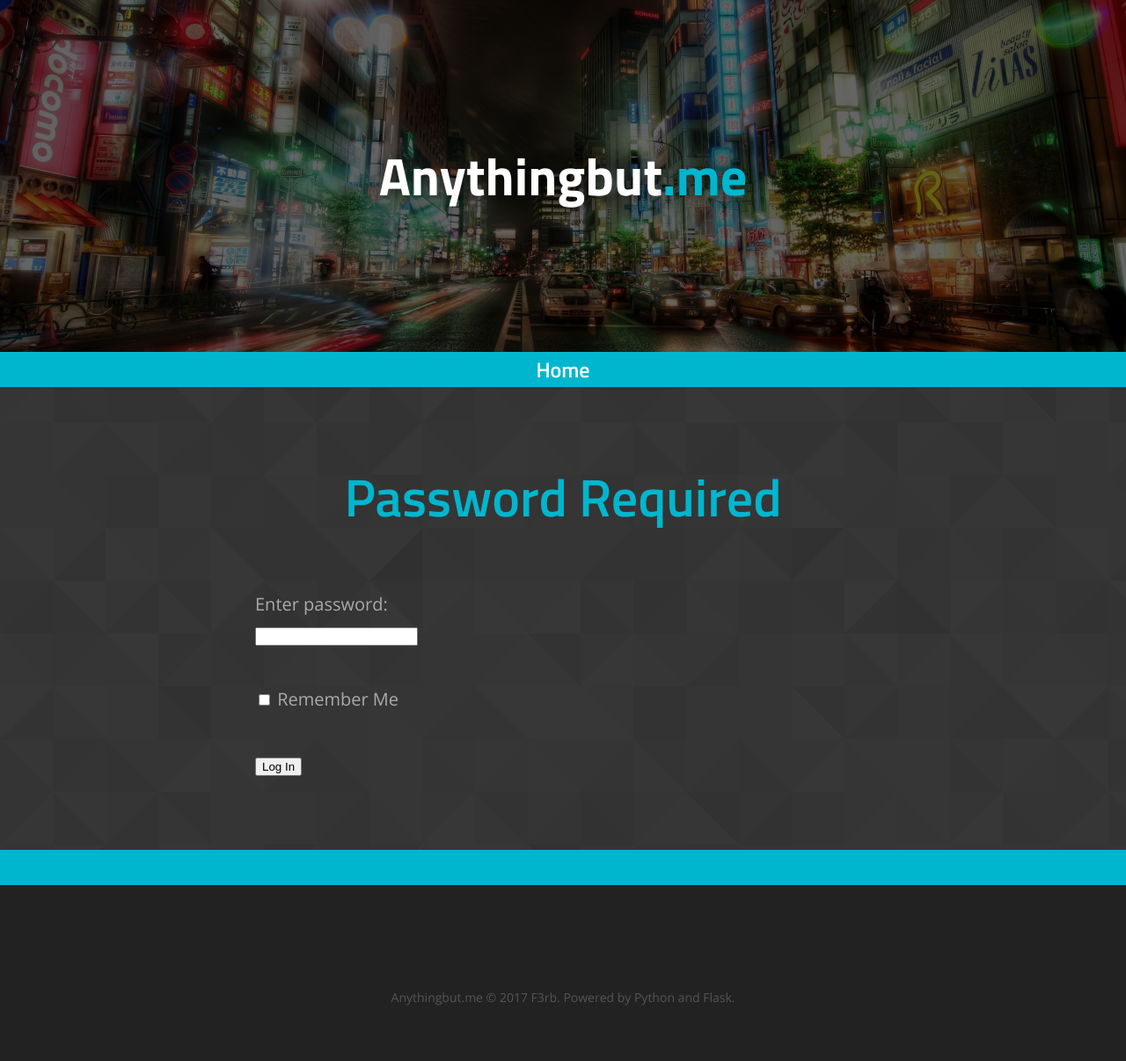
After one commit to duyng404/burogu, a Flask app: template app/templates/auth.html in a window 1280 px wide. The commit adds this page. Shown: the whole page at 88% size. Run offline with Flask 2, Linux system fonts and the light colour scheme; the template is opened without the code that fills it: values that come from a table or form of the project are taken from there, others are empty; parts of the project's set-up code (start-up, migrations or seed data) failed here and were passed over.

Commit message:
login functionality

```diff
--- a/app/__init__.py
+++ b/app/__init__.py
@@ -1,7 +1,13 @@
 from flask import Flask
+from flask_login import LoginManager
 
 app = Flask(__name__)
 app.config.from_object('config')
+
+logman = LoginManager()
+logman.init_app(app)
+logman.session_protection = "strong"
+logman.login_view = 'auth'
 
 from app import views
 
--- /dev/null
+++ b/app/forms.py
@@ -0,0 +1,8 @@
+from flask_wtf import FlaskForm
+from wtforms import PasswordField, BooleanField, SubmitField
+from wtforms.validators import Required
+
+class AuthForm(FlaskForm):
+    password = PasswordField('Password',validators=[Required()])
+    remember = BooleanField('Keep me logged in')
+    submit = SubmitField('Log In')
--- /dev/null
+++ b/app/templates/auth.html
@@ -0,0 +1,12 @@
+{% extends "base.html" %}
+
+{% block content %}
+<h1>Password Required</h1>
+<form action="" method="post" name="login">
+	{{ form.hidden_tag() }}
+	<p>Enter password:</p>
+	{{ form.password() }}
+	<p>{{ form.remember() }} Remember Me</p>
+	<p>{{ form.submit() }}</p>
+</form>
+{% endblock %}
--- a/app/templates/base.html
+++ b/app/templates/base.html
@@ -31,6 +31,9 @@
 	<nav>
 			<ul>
 				<li><a href="/">Home</a></li>
+				{% if current_user.is_authenticated %}
+					<li><a href={{ url_for('deauth') }}>Log out</a></li>
+				{% endif %}
 			</ul>
 	</nav>
 
--- a/app/views.py
+++ b/app/views.py
@@ -1,9 +1,16 @@
-from flask import render_template, flash, Markup, request
-from app import app
+from flask import render_template, flash, Markup, request, redirect, url_for, g
+from flask_login import login_user, login_required, current_user,UserMixin,logout_user
+from app import app, logman
+from .forms import AuthForm
 import os
 import markdown
 import frontmatter
 from operator import itemgetter
+from werkzeug.security import check_password_hash
+
+@app.before_request
+def before_request():
+    g.user = current_user
 
 # Helper functions
 def showfile(file):
@@ -68,6 +75,56 @@ def listfolder(origpath,page):
             folder=origpath.split('/')[-1].title(),
             pagenav=pagenav)
 
+class User(UserMixin):
+    def __init__(self,id):
+        self.id = id
+
+theonlyuser = User('onlyuser')
+
+@logman.user_loader
+def load_user(id):
+    if id == 'onlyuser':
+        return theonlyuser
+    else:
+        return None
+
+def verify_password(password):
+    with open('pass.txt','r') as f:
+        hashedpass = f.read().rstrip()
+    return check_password_hash(hashedpass,password)
+
+@app.route('/auth',methods=['GET','POST'])
+def auth():
+    form = AuthForm()
+    if form.validate_on_submit():
+        if verify_password(form.password.data):
+            login_user(theonlyuser,form.remember.data)
+            flash('Logged In Successfully')
+            return redirect(request.args.get('next') or url_for('himitsu'))
+        flash('Invalid Password')
+    return render_template('auth.html',form=form)
+
+@app.route('/deauth')
+def deauth():
+    logout_user()
+    flash('You have been logged out')
+    return redirect(url_for('catch_all'))
+
+@app.route('/himitsu')
+@app.route('/journal')
+@login_required
+def himitsu():
+    # getting page number
+    page = request.args.get('p')
+    try:
+        if page != None: page = int(page)
+    except ValueError:
+        page = 1
+        flash('Something wrong with your url...')
+    if page == None: page = 1
+
+    return listfolder('journal',page)
+
 # The only function that matters
 @app.route('/', defaults={'path': ''})
 @app.route('/<path:path>')
@@ -82,7 +139,7 @@ def catch_all(path):
     if len(path)>=4 and path[-4:]=='.html':
         path=path[:-4]
 
-    # argument testing
+    # getting page number
     page = request.args.get('p')
     try:
         if page != None: page = int(page)
@@ -90,8 +147,6 @@ def catch_all(path):
         page = 1
         flash('Something wrong with your url...')
     if page == None: page = 1
-    #if page != None: flash('page = '+str(page))
-    #if path != None: flash('path = '+path)
 
     # Pages other than index
     if path and path!='index':
--- a/config.py
+++ b/config.py
@@ -1,3 +1,4 @@
+WTF_CSRF_ENABLED=True
 SECRET_KEY='1a2s3d4f5g6'
 CONTENT_DIR='content'
 INTRO_LENGTH=50 #words
```
Also changed, not shown: 1 other file.
